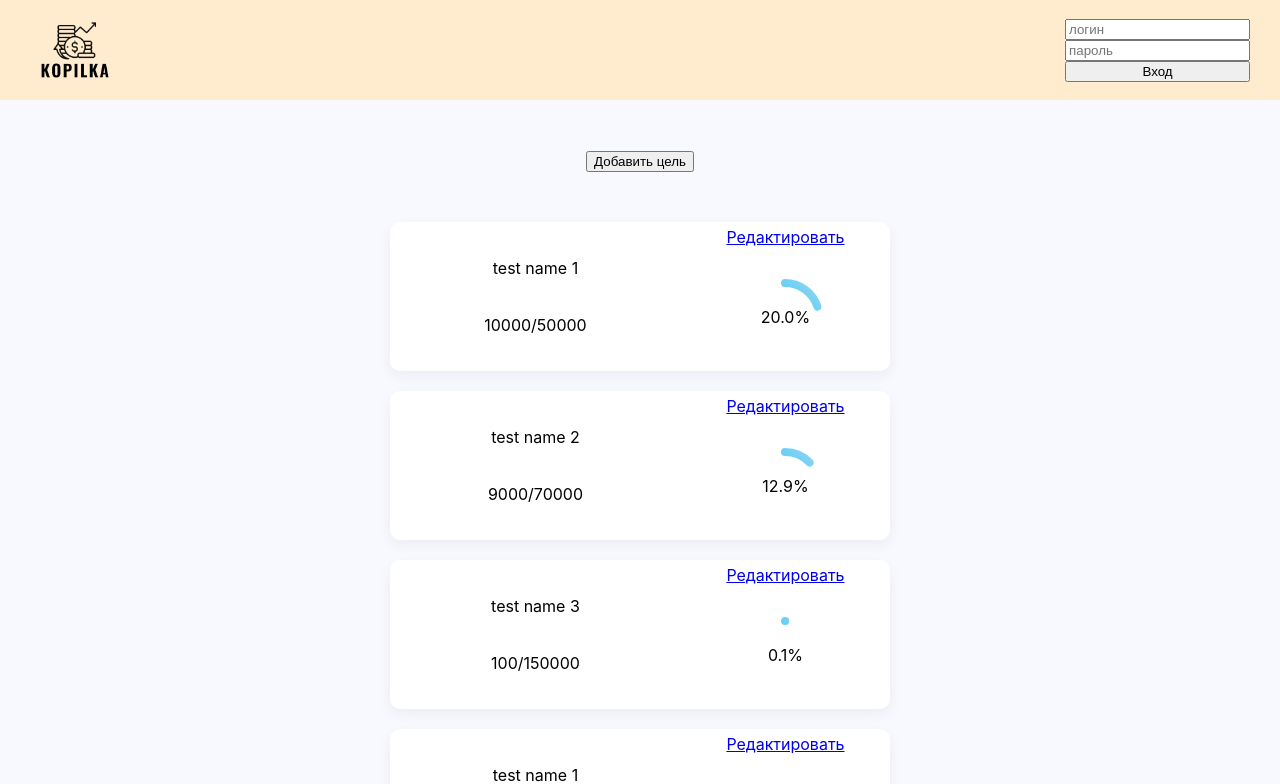
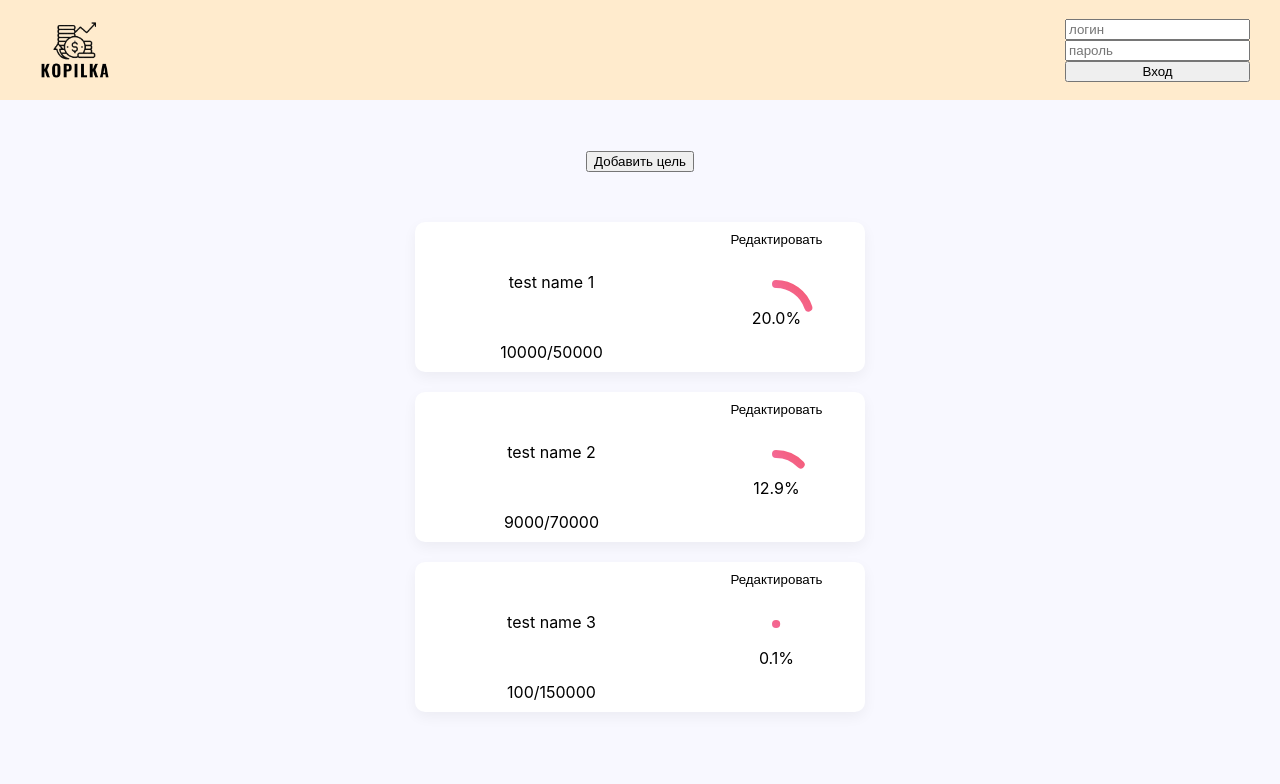
Before and after one commit to vtitoff/kopilka, a React (Create React App) app in the folder kopilka/: page / in a window 1280 px wide. Shown: the top 784 px of the page. Built offline with nearby package versions, Linux system fonts and the light colour scheme.

Commit message:
minor style changes for item component

```diff
--- a/kopilka/src/App.css
+++ b/kopilka/src/App.css
@@ -5,6 +5,7 @@
 .content{
   padding-top: 50px;
   background-color: #f8f8ff;
+  padding-bottom: 300px;
 }
 
 .add-item__btn{
--- a/kopilka/src/App.js
+++ b/kopilka/src/App.js
@@ -31,35 +31,12 @@ function App() {
             "user_key": "",
             "item_id": "",
             "description": ""
-        },
-        {
-            "name": "test name 1",
-            "full_sum": 50000,
-            "current_sum": 10000,
-            "user_key": "",
-            "item_id": "",
-            "description": ""
-        },
-        {
-            "name": "test name 1",
-            "full_sum": 70000,
-            "current_sum": 9000,
-            "user_key": "",
-            "item_id": "",
-            "description": ""
-        },
-        {
-            "name": "test name 1",
-            "full_sum": 150000,
-            "current_sum": 100,
-            "user_key": "",
-            "item_id": "",
-            "description": ""
         }
     ]
 
     const [modalActive, setModalActive] = useState(false)
-    function modalCreate(){
+
+    function modalCreate() {
         setModalActive(!modalActive)
     }
 
@@ -72,7 +49,8 @@ function App() {
                 </button>
                 <div className="container">
                     {data.map((i) => {
-                        return <Item name={i["name"]} full_sum={i["full_sum"]} current_sum={i["current_sum"]}/>
+                        return <Item name={i["name"]} full_sum={i["full_sum"]} current_sum={i["current_sum"]}
+                                     modal_edit={modalCreate} active={modalActive}/>
                     })}
                 </div>
             </div>
--- a/kopilka/src/components/Item/Item.jsx
+++ b/kopilka/src/components/Item/Item.jsx
@@ -1,11 +1,12 @@
 import React from 'react'
 import classes from './Item.module.css'
 import {CircleProgress} from './progressBarImport'
+import ModalItemEdit from "../ModalItem/ModalItemEdit";
 
 const Item = (props) => {
     console.log(props)
 
-    function getItemId(){
+    function getItemId() {
         console.log(props.name)
     }
 
@@ -20,13 +21,15 @@ const Item = (props) => {
                 </div>
             </div>
             <div className={classes.item__stat}>
-                <a href="#" className={classes.item__edit}>
+                <button href="#" className={classes.item__edit} onClick={props.modal_edit}>
                     Редактировать
-                </a>
+                </button>
                 <div className={classes.item__statWheel}>
-                    <CircleProgress percentage={(props.current_sum / props.full_sum * 100).toFixed(1)} strokeWidth={8}/>
+                    <CircleProgress percentage={(props.current_sum / props.full_sum * 100).toFixed(1)} strokeWidth={8}
+                                    primaryColor={['#f093fb', '#f5576c']}/>
                 </div>
             </div>
+            <ModalItemEdit setActive={props.active}/>
         </div>
     )
 }
--- a/kopilka/src/components/Item/Item.module.css
+++ b/kopilka/src/components/Item/Item.module.css
@@ -1,5 +1,5 @@
 .item {
-    width: 500px;
+    width: 450px;
     margin: 0 auto;
     display: flex;
     justify-content: space-around;
@@ -13,8 +13,17 @@
 .item__body {
     display: flex;
     flex-direction: column;
-    justify-content: space-evenly;
+    justify-content: space-between;
     width: 200px;
+}
+
+.item__bodyName {
+    padding-top: 50px;
+    padding-bottom: 20px;
+}
+
+.item__bodyPoints {
+    padding-bottom: 10px;
 }
 
 .item__stat {
@@ -29,3 +38,13 @@
 .item__statWheel {
     margin-top: 20px;
 }
+
+.item__edit{
+    background-color: transparent;
+    border: none;
+    cursor: pointer;
+    padding-top: 10px;
+}
+.item__edit:hover{
+    color: deeppink;
+}
--- /dev/null
+++ b/kopilka/src/components/ModalItem/ModalItemEdit.jsx
@@ -0,0 +1,35 @@
+import React from 'react'
+import classes from './ModalItem.module.css'
+import ModalItem from "./ModalItem";
+
+
+const ModalItemEdit = (props) => {
+    if (props.active) {
+        return (
+
+            <ModalItem setActive={props.setActive}>
+                <div className={classes.modalContainer}>
+                    <div className={classes.modalRaw}>
+                        <label htmlFor="">Название</label>
+                        <textarea className={classes.modalRawTextArea}/>
+                    </div>
+                    <div className={classes.modalRaw}>
+                        <label htmlFor="">Текущая сумма</label>
+                        <input/>
+                    </div>
+                    <div className={classes.modalRaw}>
+                        <label htmlFor="">Требуемая сумма</label>
+                        <input/>
+                    </div>
+                     <div className={classes.modalRaw}>
+                        <label htmlFor="">Валюта</label>
+                        <input/>
+                    </div>
+                    <button>Сохранить</button>
+                </div>
+            </ModalItem>
+        )
+    }
+}
+
+export default ModalItemEdit;
```
